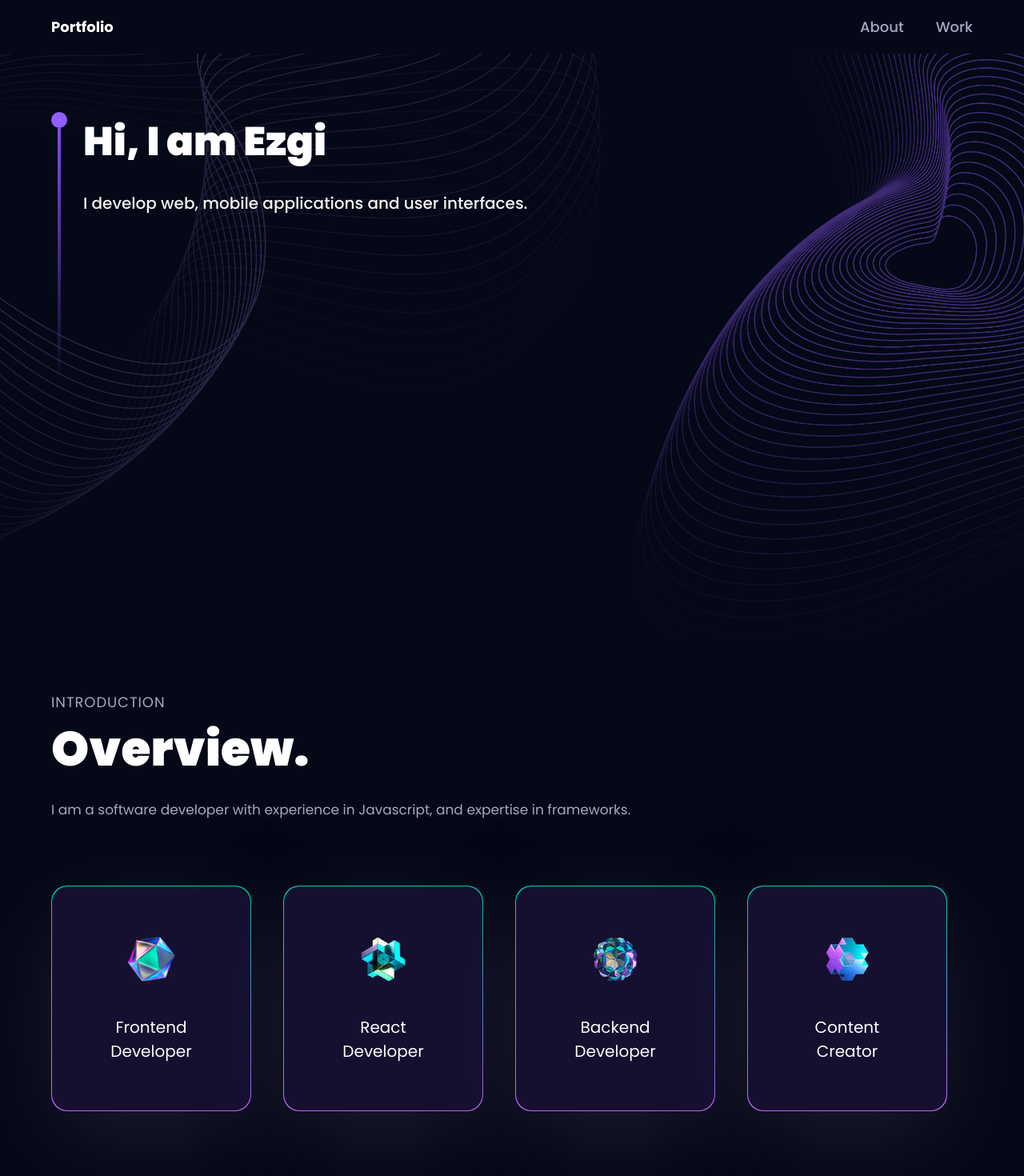
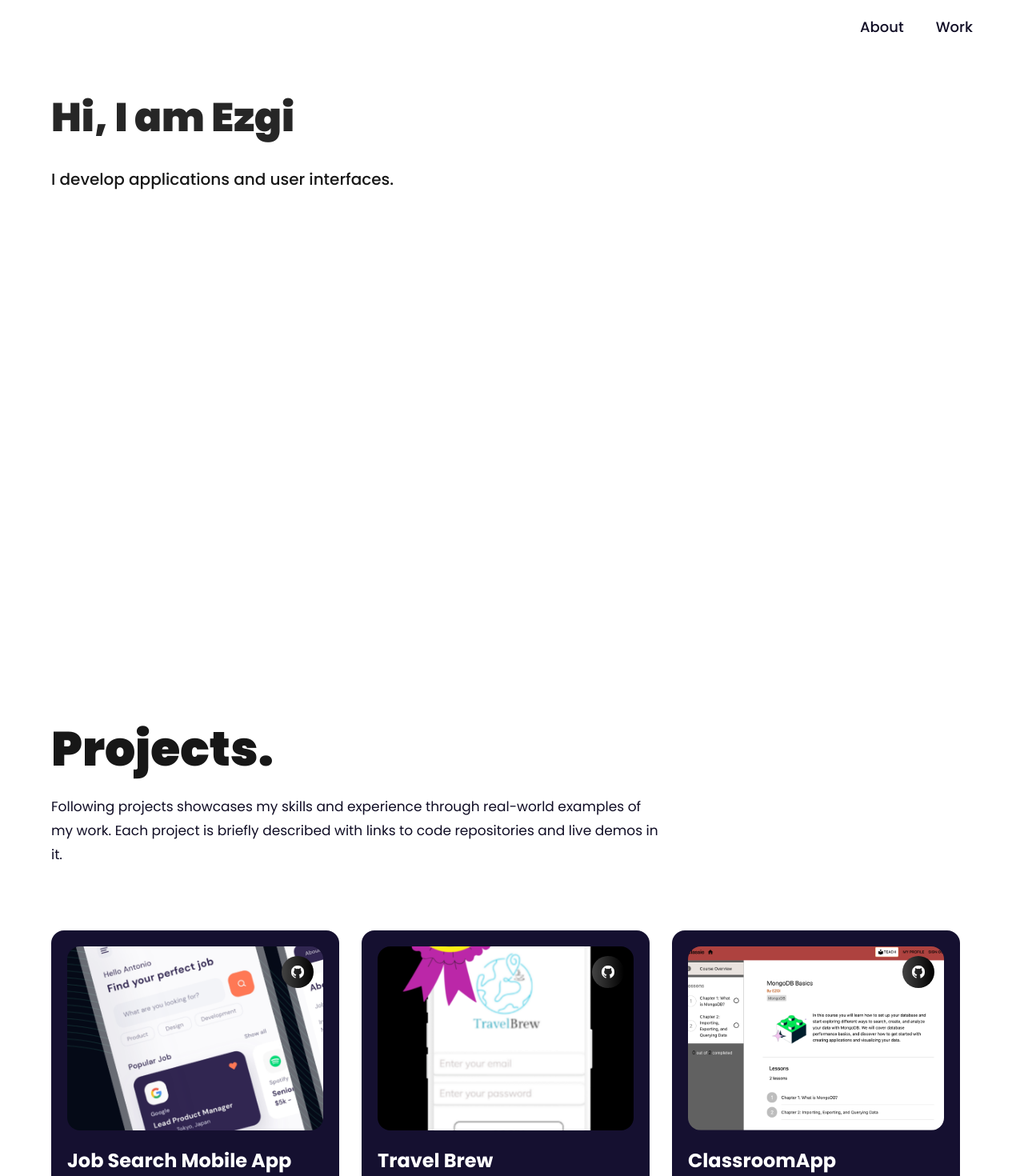
Before and after one commit to eefe1/3d_portfolio, a React (Vite) app: page / in a window 1280 px wide. Shown: the top 1470 px of the page at 80% size. Built offline with nearby package versions, Linux system fonts and the light colour scheme.

Commit message:
last commit

```diff
--- a/src/App.jsx
+++ b/src/App.jsx
@@ -1,7 +1,6 @@
 import { BrowserRouter } from "react-router-dom";
 import {
-  About,
-  Experience,
+
   Hero,
   Navbar,
   Works,
@@ -12,15 +11,11 @@ const App = () => {
     <>
       <BrowserRouter>
         <div className="relative z-0 bg-primary">
-          <div className="bg-hero-pattern bg-cover bg-no-repeat bg-center">
+          <div className=" bg-cover bg-no-repeat bg-center">
             <Navbar />
             <Hero />
           </div>
-          <About />
-          <Experience />
           <Works />
-          <div className="relative z-0">
-          </div>
         </div>
       </BrowserRouter>
     </>
--- a/src/components/About.jsx
+++ b/src/components/About.jsx
@@ -21,7 +21,7 @@ const ServiceCard = ({ index, title, icon }) => {
             scale: 1,
             speed: 450,
           }}
-          className="bg-tertiary rounded-[20px] py-5 px-12 min-h-[280px] flex justify-evenly items-center flex-col"
+          className="bg-[#1f2937] rounded-[20px] py-5 px-12 min-h-[280px] flex justify-evenly items-center flex-col"
         >
           <img src={icon} alt={title} className="w-16 h-16 object-contain" />
           <h3 className="text-white text-[20px] text-bold text-center">
@@ -42,7 +42,7 @@ const About = () => {
       </motion.div>
       <motion.p
         variants={fadeIn("", "", 0.1, 1)}
-        className="mt-4 text-secondary text-[17px] max-w-3xl leading-[30px]"
+        className="mt-4 text-[17px] max-w-3xl leading-[30px]"
       >
         I am a software developer with experience in Javascript, and expertise
         in frameworks.
--- a/src/components/Hero.jsx
+++ b/src/components/Hero.jsx
@@ -1,25 +1,18 @@
 import { styles } from "../styles";
-import { ComputersCanvas } from "./canvas";
 
 const Hero = () => {
   return (
     <section className="relative w-full h-screen mx-auto">
       <div
-        className={`${styles.paddingX} absolute inset-0 top-[120px] max-w-7xl mx-auto flex flex-row items-start gap-5`}
+        className={`${styles.paddingX} absolute inset-0 top-[90px] max-w-7xl mx-auto flex flex-row items-start gap-5`}
       >
-        <div className="flex flex-col justify-center items-center mt-5">
-          <div className="w-5 h-5 rounded-full bg-[#915EFF]" />
-          <div className="w-1 sm:h-80 h-40 violet-gradient"></div>
+        <div>
+          <h1 className={`${styles.heroHeadText} text-[#262626]`}>Hi, I am Ezgi</h1>
+          <p className={`${styles.heroSubText} mt-2 text-white-100`}>
+            I develop applications and user interfaces.
+          </p>
         </div>
-
-      <div><h1 className={`${styles.heroHeadText} text-white`}>Hi, I am Ezgi</h1>
-      <p className={`${styles.heroSubText} mt-2 text-white-100`}>
-        I develop web, mobile applications and user interfaces.
-      </p>
       </div>
-      </div>
-      <ComputersCanvas/>
-
     </section>
   );
 };
--- a/src/components/Navbar.jsx
+++ b/src/components/Navbar.jsx
@@ -30,7 +30,7 @@ const Navbar = () => {
             <li
               key={link.id}
               className={`${
-                active === link.title ? "text-white" : "text-secondary"
+                active === link.title ? "text-black-200" : "text-black-100"
               } hover:text-white text-[18px] font-medium cursor-pointer`}
               onClick={() => setActive(link.title)}
             >
--- a/src/components/Works.jsx
+++ b/src/components/Works.jsx
@@ -71,20 +71,18 @@ const Works = () => {
   return (
     <>
       <motion.div variants={textVariant()}>
-        <p className={`${styles.sectionSubText} `}>My work</p>
+        <p className={`${styles.sectionSubText} `}>My works</p>
         <h2 className={`${styles.sectionHeadText}`}>Projects.</h2>
       </motion.div>
 
       <div className='w-full flex'>
         <motion.p
           variants={fadeIn("", "", 0.1, 1)}
-          className='mt-3 text-secondary text-[17px] max-w-3xl leading-[30px]'
+          className='mt-3 text-black-100 text-[17px] max-w-3xl leading-[30px]'
         >
           Following projects showcases my skills and experience through
           real-world examples of my work. Each project is briefly described with
-          links to code repositories and live demos in it. It reflects my
-          ability to solve complex problems, work with different technologies,
-          and manage projects effectively.
+          links to code repositories and live demos in it.
         </motion.p>
       </div>
 
--- a/src/hoc/SectionWrapper.jsx
+++ b/src/hoc/SectionWrapper.jsx
@@ -1,22 +1,21 @@
-import {motion, stagger} from 'framer-motion';
+import { motion, stagger } from "framer-motion";
 
-import {styles} from '../styles';
-import { staggerContainer } from '../utils/motion';
+import { styles } from "../styles";
+import { staggerContainer } from "../utils/motion";
 
 const SectionWrapper = (Component, idName) =>
-function HOC(){
+  function HOC() {
     return (
-        <motion.section
+      <motion.section
         variants={staggerContainer()}
         initial="hidden"
         whileInView="show"
         viewport={{ once: true, amount: 0.25 }}
         className={`${styles.padding} max-w-7xl mx-auto relative z-0`}
-        >
+      >
+        <Component />
+      </motion.section>
+    );
+  };
 
-            <Component/>
-        </motion.section>
-    )
-}
-
-export default SectionWrapper
+export default SectionWrapper;
--- a/src/index.css
+++ b/src/index.css
@@ -43,9 +43,9 @@
   );
 }
 .green-pink-gradient {
-  background: "#00cea8";
-  background: linear-gradient(90.13deg, #00cea8 1.9%, #bf61ff 97.5%);
-  background: -webkit-linear-gradient(-90.13deg, #00cea8 1.9%, #bf61ff 97.5%);
+  background: "#09090b";
+  background: linear-gradient(90.13deg, #f4f4f5 1.9%, #e4e4e7 97.5%);
+  background: -webkit-linear-gradient(-90.13deg, #27272a 1.9%, #09090b 97.5%);
 }
 
 .orange-text-gradient {
--- a/src/styles.js
+++ b/src/styles.js
@@ -4,14 +4,14 @@ const styles = {
   padding: "sm:px-16 px-6 sm:py-16 py-10",
 
   heroHeadText:
-      "font-black text-white lg:text-[50px] sm:text-[40px] xs:text-[30px] text-[20px] lg:leading-[98px] mt-2",
+    "font-black lg:text-[50px] sm:text-[40px] xs:text-[30px] text-[20px] lg:leading-[98px] mt-2",
   heroSubText:
     "text-[#dfd9ff] font-medium lg:text-[20px] sm:text-[16px] xs:text-[10px] text-[16px] lg:leading-[40px]",
 
   sectionHeadText:
-      "text-white font-black md:text-[60px] sm:text-[50px] xs:text-[40px] text-[30px]",
+    "text-[#171717] font-black md:text-[60px] sm:text-[50px] xs:text-[40px] text-[30px]",
   sectionSubText:
-      "sm:text-[18px] text-[14px] text-secondary uppercase tracking-wider",
+    "sm:text-[18px] text-[14px] uppercase tracking-wider",
 };
 
 export { styles };
--- a/tailwind.config.cjs
+++ b/tailwind.config.cjs
@@ -6,12 +6,12 @@ module.exports = {
   theme: {
     extend: {
       colors: {
-        primary: "#050816",
-        secondary: "#aaa6c3",
+        primary: "#ffffff",
+        secondary: "#e4e4e7",
         tertiary: "#151030",
         "black-100": "#100d25",
         "black-200": "#090325",
-        "white-100": "#f3f3f3",
+        "white-100": "#171717",
       },
       boxShadow: {
         card: "0px 35px 120px -15px #211e35",
```
Lines whose indentation alone changed are shown as unchanged.
